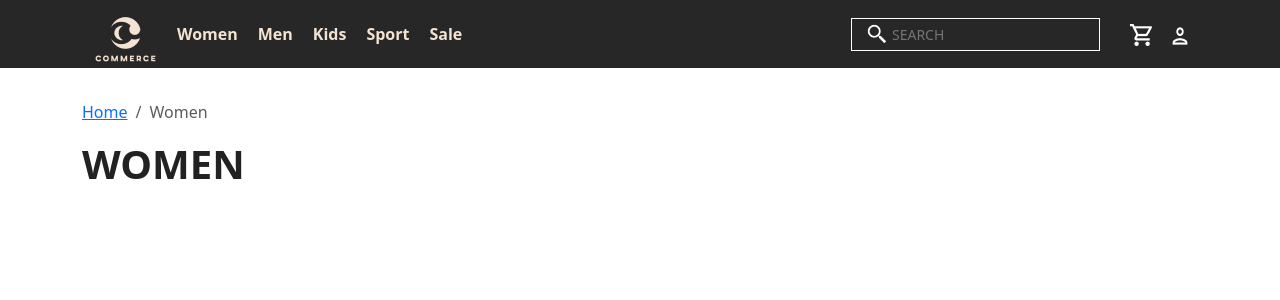
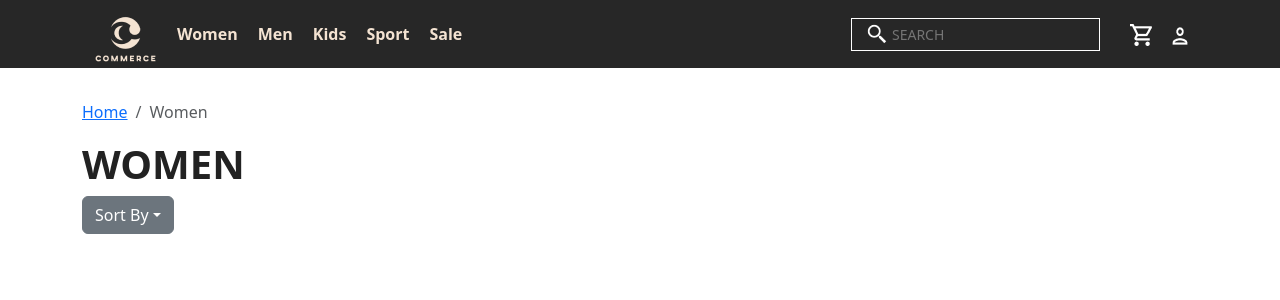
Before and after one commit to scarpakz/ecommerce-reactjs, a React (Create React App) app: page /women in a window 1280 px wide. Shown: the top 300 px of the page. Built offline with nearby package versions, Linux system fonts and the light colour scheme.

Commit message:
added dark theme on dropdown

```diff
--- a/src/components/CustomDropdown.js
+++ b/src/components/CustomDropdown.js
@@ -2,8 +2,8 @@ import Dropdown from 'react-bootstrap/Dropdown';
 
 export const CustomDropdown = () => {
   return (
-    <Dropdown>
-      <Dropdown.Toggle variant="success" id="dropdown-basic">
+    <Dropdown data-bs-theme="dark">
+      <Dropdown.Toggle variant="secondary" id="dropdown-basic">
         Sort By
       </Dropdown.Toggle>
 
--- a/src/pages/women/WomenPage.js
+++ b/src/pages/women/WomenPage.js
@@ -5,6 +5,7 @@ import {
 } from "react-bootstrap"
 import styled from "styled-components"
 import { Breadcrumbs } from "../../components/Breadcrumbs"
+import {CustomDropdown} from "../../components/CustomDropdown"
 
 export const WomenPage = () => {
     return (
@@ -23,6 +24,7 @@ export const WomenPage = () => {
                     </Row>
                     <Row>
                         <CategoryTitle>Women</CategoryTitle>
+                        <CustomDropdown />
                     </Row>
                 </Container>
             </CategoryContainer>
```
